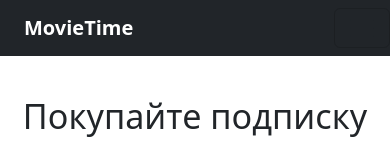
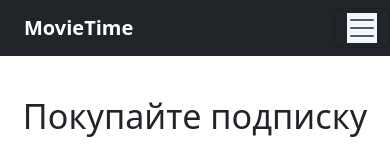
Before and after one commit to barcek2281/MovieTime, a plain HTML site: page index.html in a window 390 px wide. Shown: the top 151 px of the page. Drawn offline with nearby package versions, Linux system fonts and the light colour scheme.

Commit message:
some feature

```diff
--- a/css/index.css
+++ b/css/index.css
@@ -1,5 +1,9 @@
 #main-footer p {
 	color: aliceblue;
+}
+
+.navbar-toggler {
+	color: #007bff;
 }
 
 .advantages {
--- a/index.html
+++ b/index.html
@@ -13,7 +13,7 @@
     <header id="main-header" class="navbar navbar-expand-lg fixed-top bg-dark">
 		<a class="navbar-brand text-white ms-4" href="#" style="font-size: 20px;"><b>MovieTime</b></a>
 		<button class="navbar-toggler" type="button" data-bs-toggle="collapse" data-bs-target="#navbarNav" aria-controls="navbarNav" aria-expanded="false" aria-label="Toggle navigation">
-			<span class="navbar-toggler-icon"></span>
+			<span class="navbar-toggler-icon" style="background-color: aliceblue;"></span>
 		</button>
 		<div class="collapse navbar-collapse me-4" id="navbarNav">
 			<nav id="main-nav me-4" class="navbar-nav ms-auto">
```
